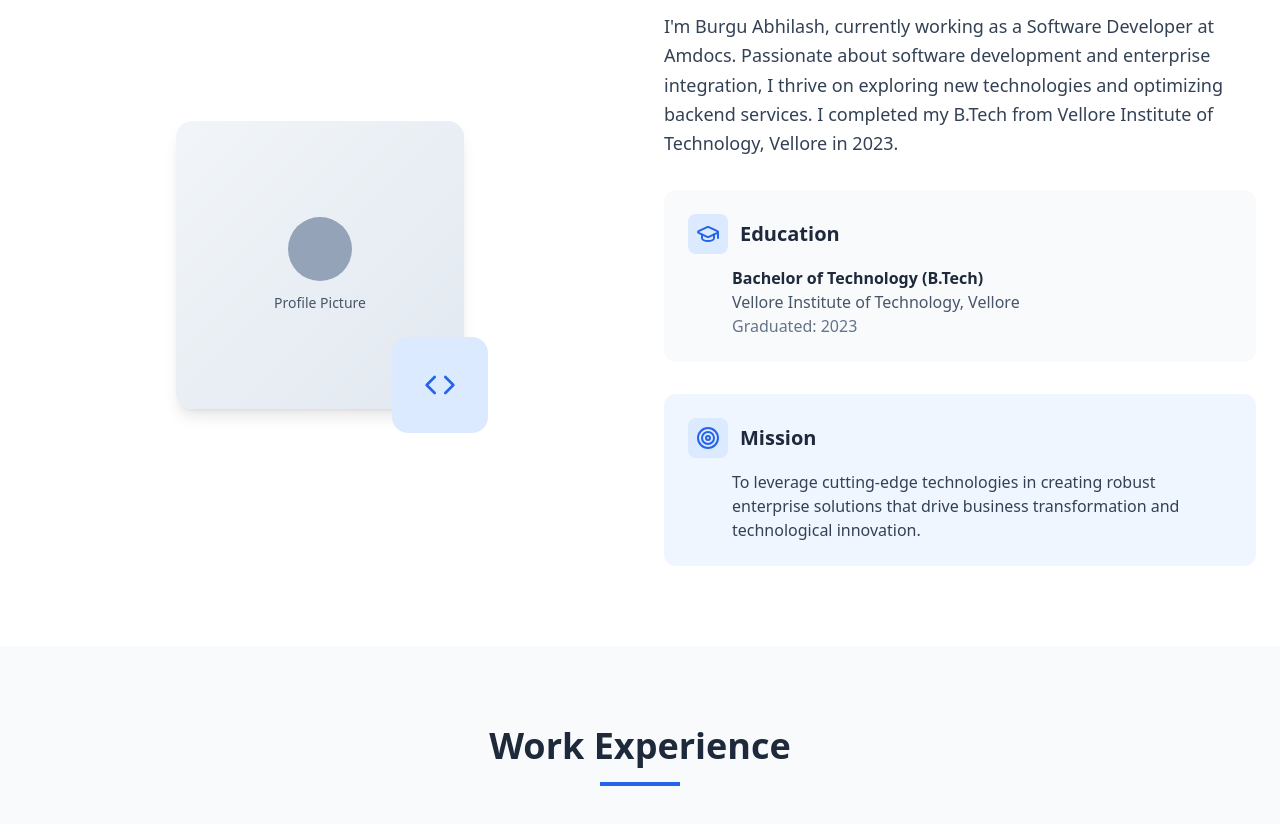
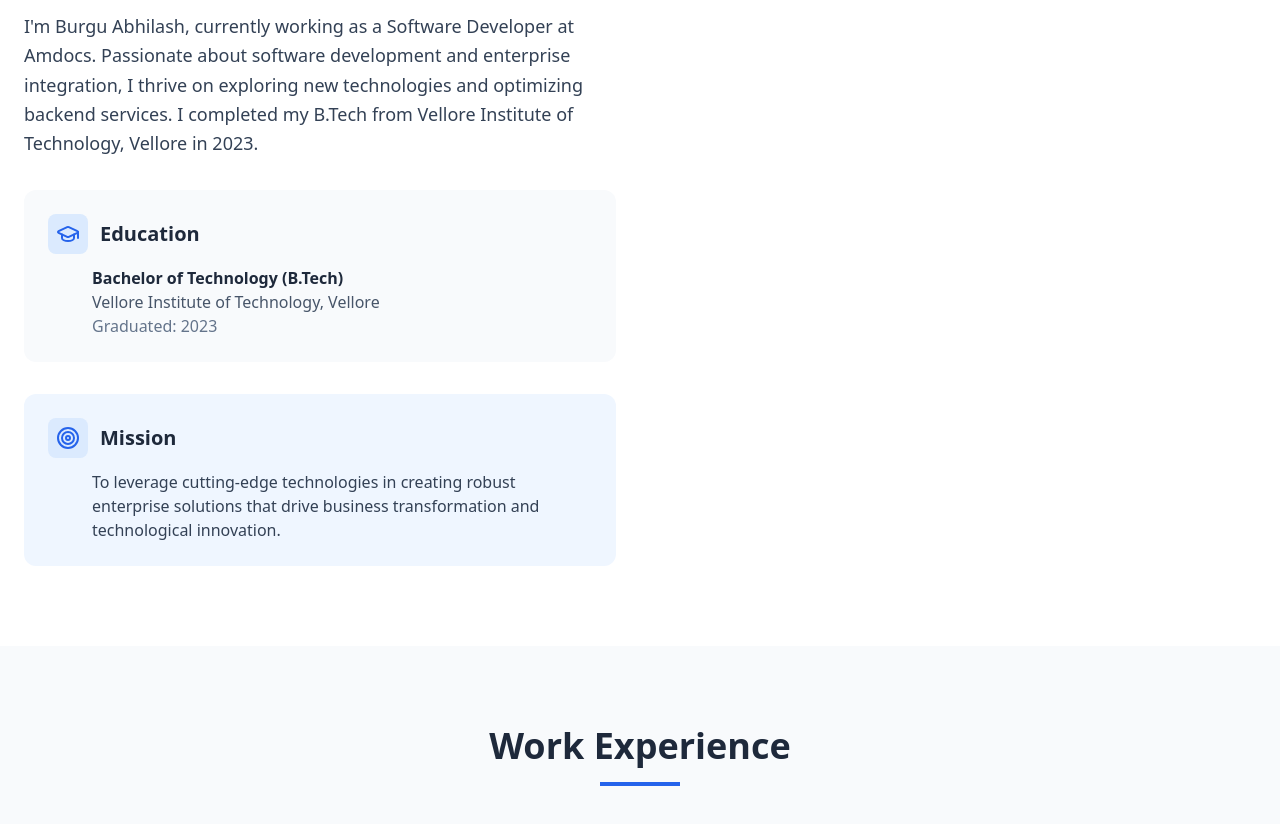
Before and after one commit to Abhilashburgu/abhilash-tech-profile, a React (Vite) app: page / in a window 1280 px wide. Shown: the part 1040-1864 px from the top of the page. Built offline with nearby package versions, Linux system fonts and the light colour scheme.

Commit message:
Visual edit in Lovable
Edited UI in Lovable

```diff
--- a/src/components/About.tsx
+++ b/src/components/About.tsx
@@ -1,10 +1,7 @@
-
 import React from 'react';
 import { GraduationCap, Code, Target } from 'lucide-react';
-
 const About = () => {
-  return (
-    <section id="about" className="py-20 bg-white">
+  return <section id="about" className="py-20 bg-white">
       <div className="container mx-auto px-6">
         <div className="text-center mb-16">
           <h2 className="text-3xl lg:text-4xl font-bold text-slate-800 mb-4">About Me</h2>
@@ -13,19 +10,7 @@ const About = () => {
 
         <div className="grid lg:grid-cols-2 gap-12 items-center">
           {/* Profile Image */}
-          <div className="flex justify-center">
-            <div className="relative">
-              <div className="w-72 h-72 bg-gradient-to-br from-slate-100 to-slate-200 rounded-2xl flex items-center justify-center shadow-lg">
-                <div className="text-slate-600 text-center">
-                  <div className="w-16 h-16 bg-slate-400 rounded-full mx-auto mb-3"></div>
-                  <p className="text-sm">Profile Picture</p>
-                </div>
-              </div>
-              <div className="absolute -bottom-6 -right-6 w-24 h-24 bg-blue-100 rounded-2xl flex items-center justify-center">
-                <Code size={32} className="text-blue-600" />
-              </div>
-            </div>
-          </div>
+
 
           {/* Content */}
           <div className="space-y-8">
@@ -70,8 +55,6 @@ const About = () => {
           </div>
         </div>
       </div>
-    </section>
-  );
+    </section>;
 };
-
 export default About;
```
